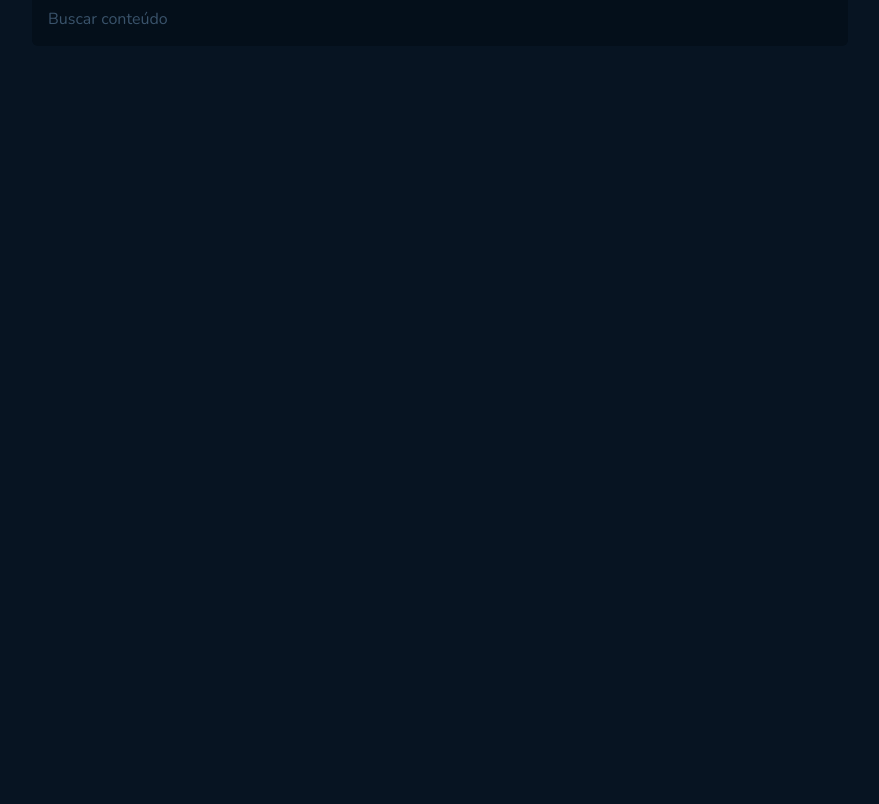
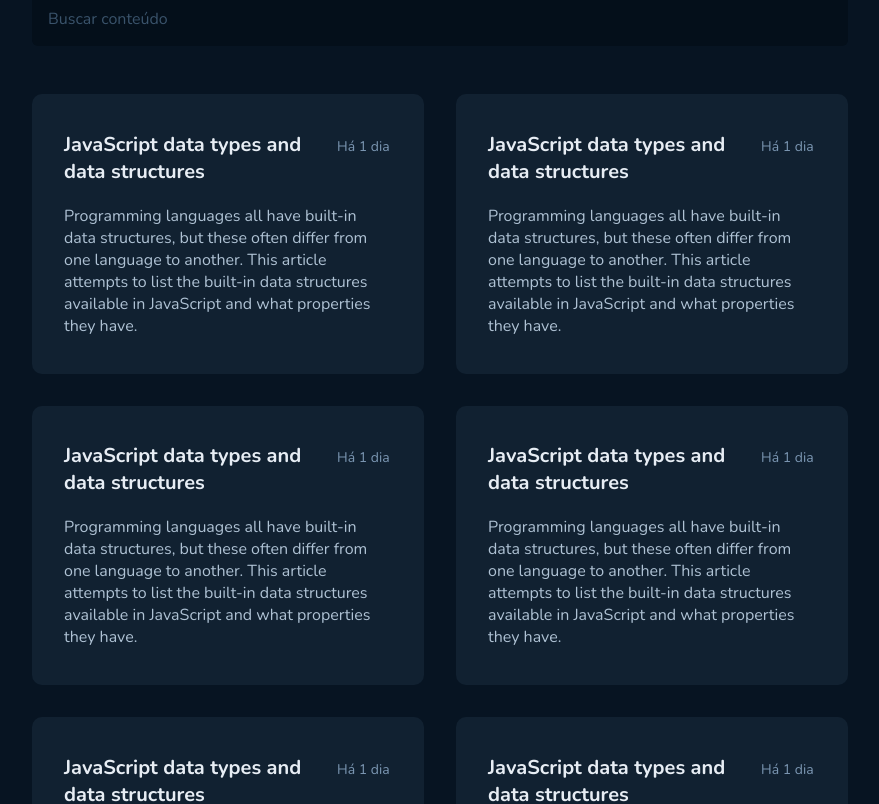
Before and after one commit to nathallye/challenge03-ignite-react, a React (Vite) app: page / in a window 1280 px wide. Shown: the part 500-1304 px from the top of the page, without its empty margins (200-1079 px from the left). Before the commit the page ends 800 px from the top, so only its background shows below. Built offline with nearby package versions, Linux system fonts and the light colour scheme.

Commit message:
Post component

```diff
--- /dev/null
+++ b/src/components/Post/Post.tsx
@@ -0,0 +1,18 @@
+import { PostContainer } from "./styles";
+
+export const Post = () => {
+  return (
+    <PostContainer>
+      <div>
+        <h1>JavaScript data types and data structures</h1>
+        <span>Há 1 dia</span>
+      </div>
+      <p>
+        Programming languages all have built-in data structures, but these
+        often differ from one language to another. This article attempts
+        to list the built-in data structures available in JavaScript and
+        what properties they have.
+      </p>
+    </PostContainer>
+  );
+};
--- /dev/null
+++ b/src/components/Post/index.tsx
@@ -0,0 +1,3 @@
+import { Post } from "./Post";
+
+export { Post };
--- /dev/null
+++ b/src/components/Post/styles.ts
@@ -0,0 +1,42 @@
+import styled from "styled-components";
+
+export const PostContainer = styled.div`
+  display: flex;
+  flex-direction: column;
+
+  gap: 1.25rem;
+
+  background: ${props => props.theme["base-post"]};
+  border-radius: 10px;
+
+  width: 24.5rem;
+
+  padding: 2.3rem 2rem 2.3rem 2rem;
+
+  div {
+    display: flex;
+    justify-content: space-between;
+    align-items: baseline;
+
+    gap: 1rem;
+
+    h1 {
+      color: ${props => props.theme["base-title"]};
+      font-size: 1.25rem;
+    }
+
+    span {
+      width: 25%;
+
+      color: ${props => props.theme["base-span"]};
+      font-size: 0.875rem;
+    }
+  }
+
+  p {
+    color: ${props => props.theme["base-text"]};
+    font-size: 1rem;
+
+    text-align: left;
+  }
+`;
--- a/src/components/Profile/Profile.tsx
+++ b/src/components/Profile/Profile.tsx
@@ -17,7 +17,7 @@ export const Profile = () => {
         />
         <ProfileCardInfos>
           <header>
-            <span>Nathallye Bacelar</span>
+            <h1>Nathallye Bacelar</h1>
             <a href="https://github.com/nathallye">
               <span>GITHUB</span>
               <ArrowUpRight size={12} color="#3294F8" />
--- a/src/components/Profile/styles.ts
+++ b/src/components/Profile/styles.ts
@@ -7,7 +7,7 @@ export const ProfileContainer = styled.div`
   gap: 2rem;
 
   width: 100%;
-  max-width: 864px;
+  max-width: 54rem;
   margin: 0 auto;
   margin-top: -5rem;
   padding: 0 1.5rem;
@@ -45,7 +45,7 @@ export const ProfileCardInfos = styled.div`
     align-items: center;
     justify-content: space-between;
 
-    span {
+    h1 {
       font-size: 1.5rem;
       color: ${props => props.theme["base-title"]};
     }
--- a/src/pages/Blog/Blog.tsx
+++ b/src/pages/Blog/Blog.tsx
@@ -1,8 +1,9 @@
 import { Header } from "../../components/Header";
+import { Post } from "../../components/Post";
 import { Profile } from "../../components/Profile";
 import { SearchForm } from "../../components/SearchForm";
 
-import { PostsContainer } from "./styles";
+import { BlogContainer, PostsContainer } from "./styles";
 
 export const Blog = () => {
   return (
@@ -10,9 +11,18 @@ export const Blog = () => {
       <Header />
       <Profile />
 
-      <PostsContainer>
+      <BlogContainer>
         <SearchForm />
-      </PostsContainer>
+
+        <PostsContainer>
+          <Post />
+          <Post />
+          <Post />
+          <Post />
+          <Post />
+          <Post />
+        </PostsContainer>
+      </BlogContainer>
     </div>
   );
 };
--- a/src/pages/Blog/styles.ts
+++ b/src/pages/Blog/styles.ts
@@ -1,8 +1,17 @@
 import styled from "styled-components";
 
-export const PostsContainer = styled.main`
+export const BlogContainer = styled.main`
   width: 100%;
-  max-width: 864px;
-  margin: 4rem auto 0;
+  max-width: 54rem;
+  margin: 4rem auto 10rem;
   padding: 0 1.5rem;
 `;
+
+export const PostsContainer = styled.div`
+  display: flex;
+  justify-content: space-between;
+  flex-wrap: wrap;
+
+  gap: 2rem;
+  margin-top: 3rem;
+`;
```
